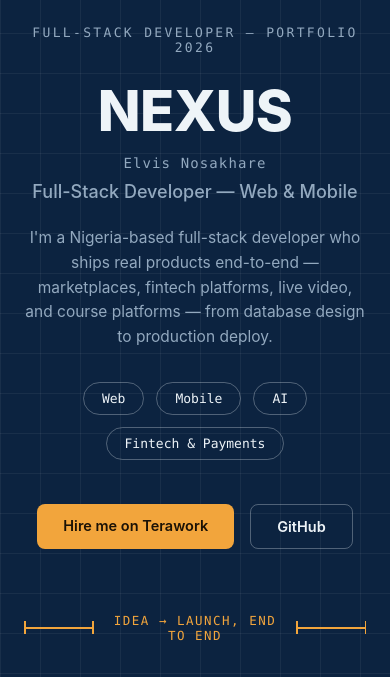
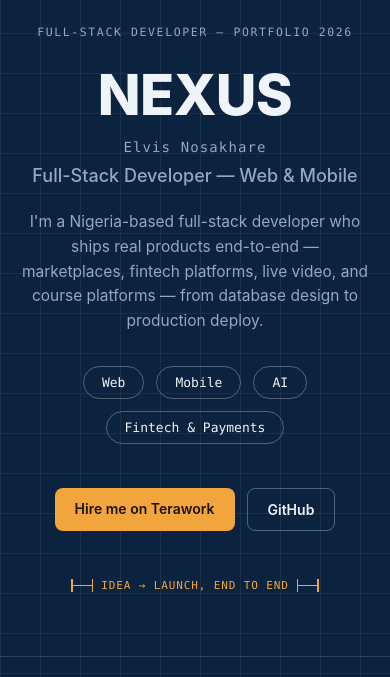
Before and after one commit to elvisnexus/nexus-portfolio, a plain HTML site: page index.html in a window 390 px wide. Shown: the part 167-844 px from the top of the page. Drawn offline with Linux system fonts and the light colour scheme.

Commit message:
Polish mobile responsiveness: fix dimension-line wrap, guarantee single-column project grid, balance eyebrow wrap

```diff
--- a/index.html
+++ b/index.html
@@ -92,6 +92,7 @@
     text-transform: uppercase;
     color: var(--slate);
     margin: 0 0 28px;
+    text-wrap: balance;
   }
   .wordmark {
     font-family: var(--font-sans);
@@ -171,7 +172,8 @@
     font-size: 12.5px;
     letter-spacing: 0.12em;
   }
-  .dim-line .seg { width: 90px; height: 1.5px; background: var(--amber); position: relative; }
+  .dim-text { white-space: nowrap; }
+  .dim-line .seg { width: 90px; height: 1.5px; background: var(--amber); position: relative; flex-shrink: 0; }
   .dim-line .seg::before, .dim-line .seg::after {
     content: ""; position: absolute; top: -6px; width: 1.5px; height: 13px; background: var(--amber);
   }
@@ -298,10 +300,23 @@
     .btn, .project-card { transition: none; }
   }
 
+  @media (max-width: 640px) {
+    .project-grid { grid-template-columns: 1fr; }
+  }
+
   @media (max-width: 560px) {
     .crosshair { display: none; }
     section.block { padding: 56px 0; }
     .hero { padding: 56px 0 64px; }
+    .wrap { padding: 0 20px; }
+  }
+
+  @media (max-width: 480px) {
+    .eyebrow { font-size: 11.5px; letter-spacing: 0.14em; }
+    .dim-line { gap: 8px; font-size: 11px; letter-spacing: 0.08em; margin-top: 48px; }
+    .dim-line .seg { width: 22px; }
+    .cta-row { gap: 12px; }
+    .btn { padding: 12px 20px; font-size: 14px; }
   }
 </style>
 </head>
@@ -329,7 +344,7 @@
       </div>
       <div class="dim-line">
         <span class="seg"></span>
-        <span>IDEA → LAUNCH, END TO END</span>
+        <span class="dim-text">IDEA → LAUNCH, END TO END</span>
         <span class="seg"></span>
       </div>
     </div>
```
